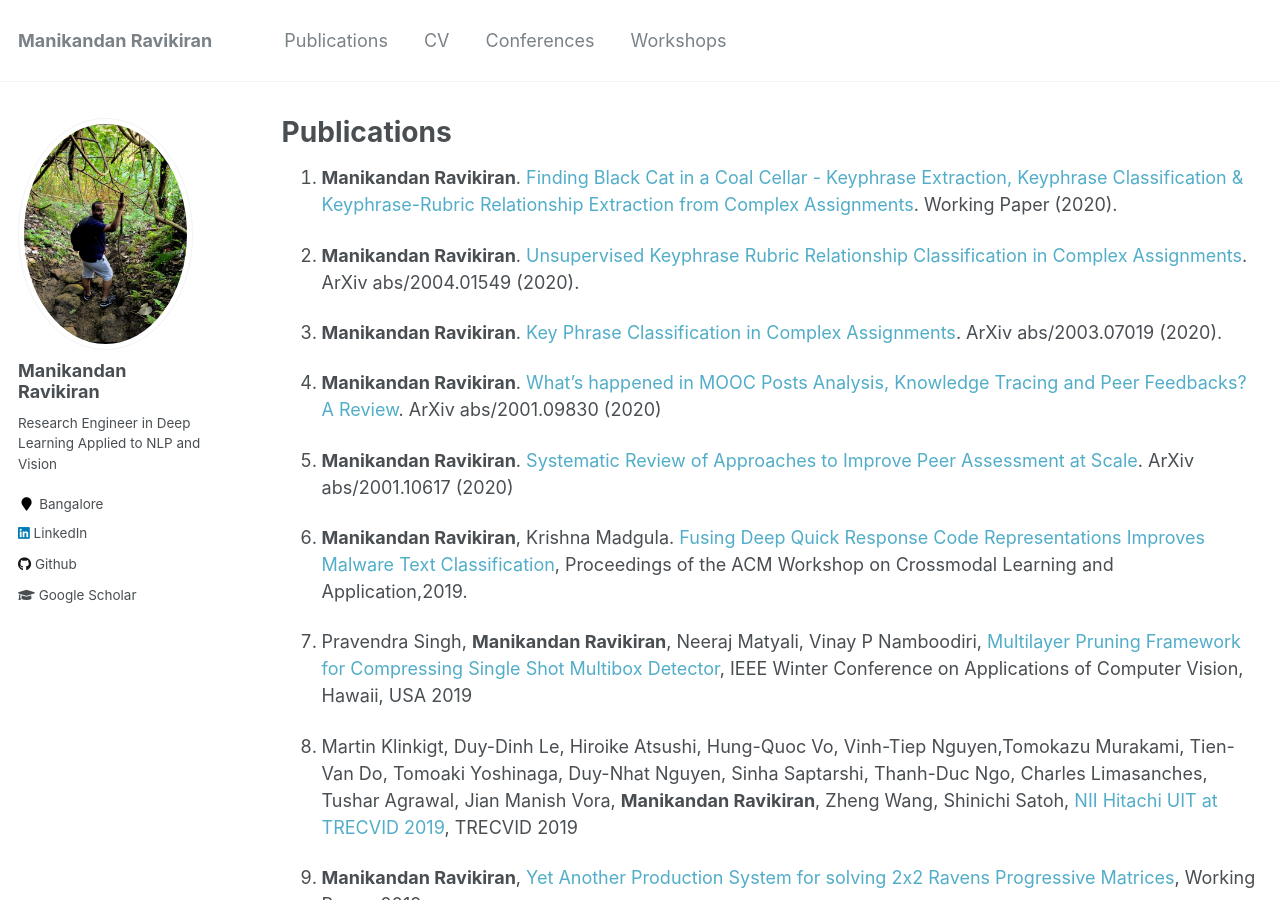
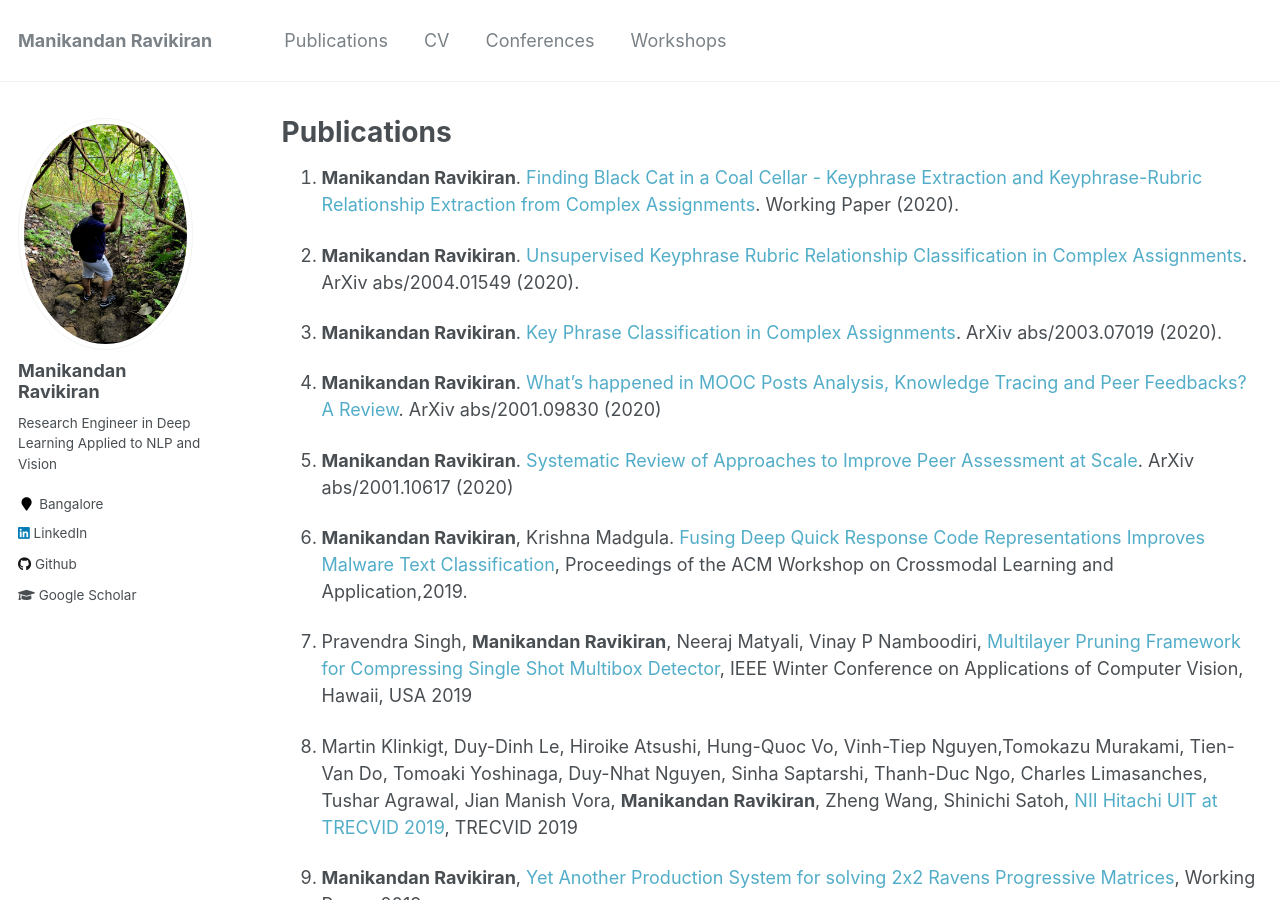
Before and after one commit to manikandan-ravikiran/manikandan-ravikiran.github.io.backup, a Jekyll site: the page built from _pages/publications.md, in a window 1280 px wide and 900 px high. Built offline with Jekyll 4.4.1, drawn with Linux system fonts in a browser that asks for light colours.

```diff
--- a/_pages/publications.md
+++ b/_pages/publications.md
@@ -5,7 +5,7 @@ permalink: /publications/
 author_profile: true
 ---
 
-1. <b>Manikandan Ravikiran</b>. <a href="https://manikandan-ravikiran.github.io/files/edtech1.pdf" style="text-decoration: none;">Finding Black Cat in a Coal Cellar - Keyphrase Extraction, Keyphrase Classification & Keyphrase-Rubric Relationship Extraction from Complex Assignments</a>. Working Paper (2020).
+1. <b>Manikandan Ravikiran</b>. <a href="https://manikandan-ravikiran.github.io/files/edtech1.pdf" style="text-decoration: none;">Finding Black Cat in a Coal Cellar - Keyphrase Extraction and Keyphrase-Rubric Relationship Extraction from Complex Assignments</a>. Working Paper (2020).
 
 2. <b>Manikandan Ravikiran</b>. <a href="http://arxiv.org/abs/2004.01549" style="text-decoration: none;">Unsupervised Keyphrase Rubric Relationship Classification in Complex Assignments</a>. ArXiv abs/2004.01549 (2020).
 
```
Also changed, not shown: _pages/cv.md (+1 -1 lines).
